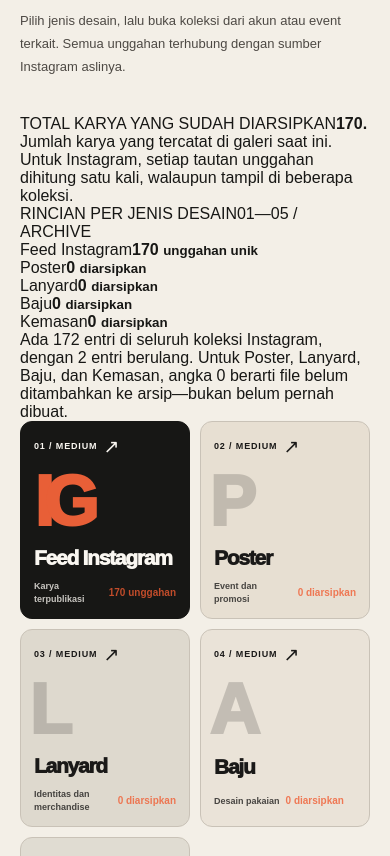
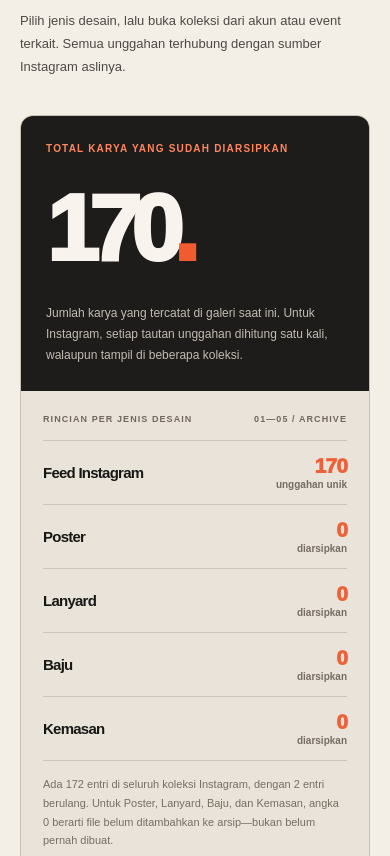
Before and after one commit to Darren0099/Raffli-dev, a Next.js app: page /graphic-design in a window 390 px wide. Shown: the part 11144-12000 px from the top of the page. Built offline with nearby package versions, Linux system fonts and the light colour scheme.

Commit message:
Style total design counter and five-medium breakdown responsively

```diff
--- a/components/design-archive-gallery.css
+++ b/components/design-archive-gallery.css
@@ -291,3 +291,124 @@
   .graphic-archive .gd-archive-browser button, .graphic-archive .gd-archive-browser a { transition: none !important; }
   .graphic-archive .gd-archive-browser button:hover, .graphic-archive .gd-archive-browser a:hover { transform: none !important; }
 }
+
+/* Archive totals / by medium breakdown */
+.graphic-archive .gd-archive-overview {
+  display: grid;
+  grid-template-columns: minmax(0, 1fr) minmax(0, 1.15fr);
+  gap: 0;
+  margin: 0 0 24px;
+  border: 1px solid #c7bfb3;
+  border-radius: 13px;
+  overflow: hidden;
+}
+.graphic-archive .gd-archive-total {
+  padding: clamp(24px, 4vw, 54px);
+  background: #1e1c1a;
+  color: #f8f4ed;
+  display: flex;
+  flex-direction: column;
+  min-width: 0;
+}
+.graphic-archive .gd-archive-total>span,
+.graphic-archive .gd-archive-breakdown-top {
+  font-size: 10px;
+  line-height: 1.5;
+  font-weight: 850;
+  letter-spacing: .12em;
+}
+.graphic-archive .gd-archive-total>span { color: #ff865d; }
+.graphic-archive .gd-archive-total>strong {
+  display: block;
+  font-size: clamp(100px, 14vw, 220px);
+  line-height: .92;
+  letter-spacing: -.105em;
+  font-weight: 950;
+  margin: auto 0;
+  padding: 22px 0;
+  font-variant-numeric: tabular-nums;
+}
+.graphic-archive .gd-archive-total>strong span { color: #f15b30; }
+.graphic-archive .gd-archive-total p {
+  max-width: 470px;
+  font-size: 12px;
+  line-height: 1.75;
+  color: #c2bcb1;
+}
+.graphic-archive .gd-archive-breakdown {
+  padding: clamp(23px, 3.5vw, 40px);
+  background: #e9e3d9;
+  display: flex;
+  flex-direction: column;
+  min-width: 0;
+}
+.graphic-archive .gd-archive-breakdown-top {
+  display: flex;
+  justify-content: space-between;
+  gap: 12px;
+  color: #71675c;
+  padding: 0 0 14px;
+}
+.graphic-archive .gd-archive-breakdown-row {
+  padding: 15px 0;
+  border-top: 1px solid #cfc5b8;
+  display: flex;
+  align-items: center;
+  justify-content: space-between;
+  gap: 14px;
+}
+.graphic-archive .gd-archive-breakdown-row>span {
+  font-size: clamp(15px, 1.55vw, 20px);
+  font-weight: 830;
+  letter-spacing: -.05em;
+  line-height: 1.2;
+}
+.graphic-archive .gd-archive-breakdown-row strong {
+  text-align: right;
+  font-size: clamp(21px, 2.3vw, 29px);
+  font-weight: 920;
+  letter-spacing: -.04em;
+  color: #ed6039;
+  white-space: nowrap;
+  font-variant-numeric: tabular-nums;
+}
+.graphic-archive .gd-archive-breakdown-row small {
+  display: inline-block;
+  font-size: 10px;
+  line-height: 1.3;
+  font-weight: 700;
+  letter-spacing: 0;
+  color: #766d63;
+  min-width: 82px;
+}
+.graphic-archive .gd-archive-breakdown>p {
+  color: #776e63;
+  font-size: 11px;
+  line-height: 1.7;
+  margin-top: auto;
+  padding-top: 14px;
+  border-top: 1px solid #cfc5b8;
+}
+.graphic-archive .gd-archive-medium-foot>span {
+  max-width: 55%;
+}
+.graphic-archive .gd-archive-medium-foot b {
+  font-size: 10px;
+  font-weight: 800;
+  text-align: right;
+}
+@media (max-width: 900px) {
+  .graphic-archive .gd-archive-overview { grid-template-columns: minmax(0, 1fr); }
+  .graphic-archive .gd-archive-total>strong { font-size: clamp(92px, 20vw, 180px); }
+}
+@media (max-width: 700px) {
+  .graphic-archive .gd-archive-total { min-height: 275px; padding: 25px; }
+  .graphic-archive .gd-archive-total>strong { font-size: clamp(85px, 24vw, 130px); }
+  .graphic-archive .gd-archive-breakdown { padding: 22px; }
+  .graphic-archive .gd-archive-breakdown-row { padding: 13px 0; }
+  .graphic-archive .gd-archive-breakdown-row small { display: block; min-width: 0; }
+  .graphic-archive .gd-archive-breakdown-top { font-size: 9px; }
+  .graphic-archive .gd-archive-medium-foot { align-items: flex-end; }
+  .graphic-archive .gd-archive-medium-foot>span { max-width: 47%; }
+  .graphic-archive .gd-archive-medium-foot b { font-size: 9px; }
+}
```
